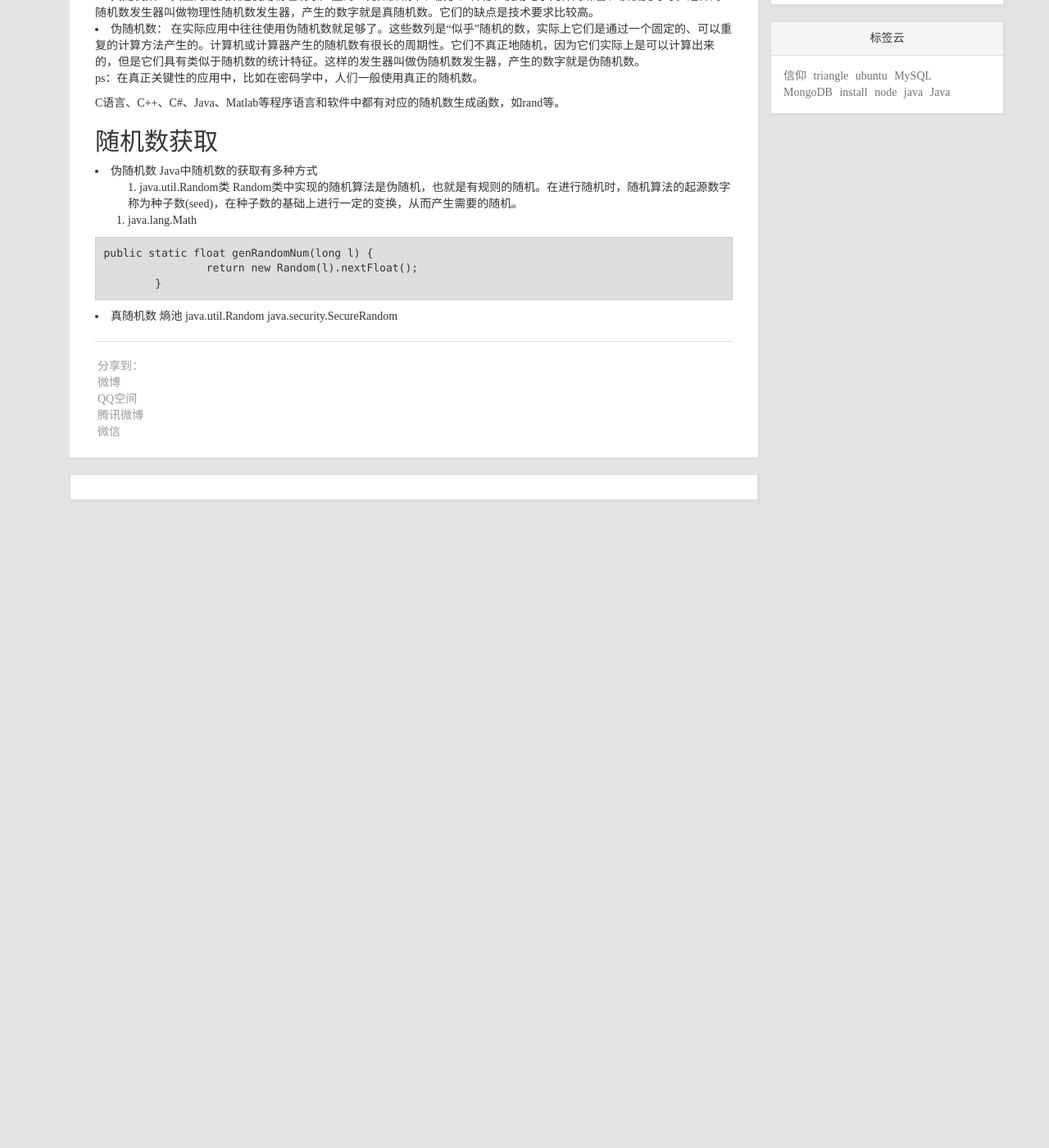
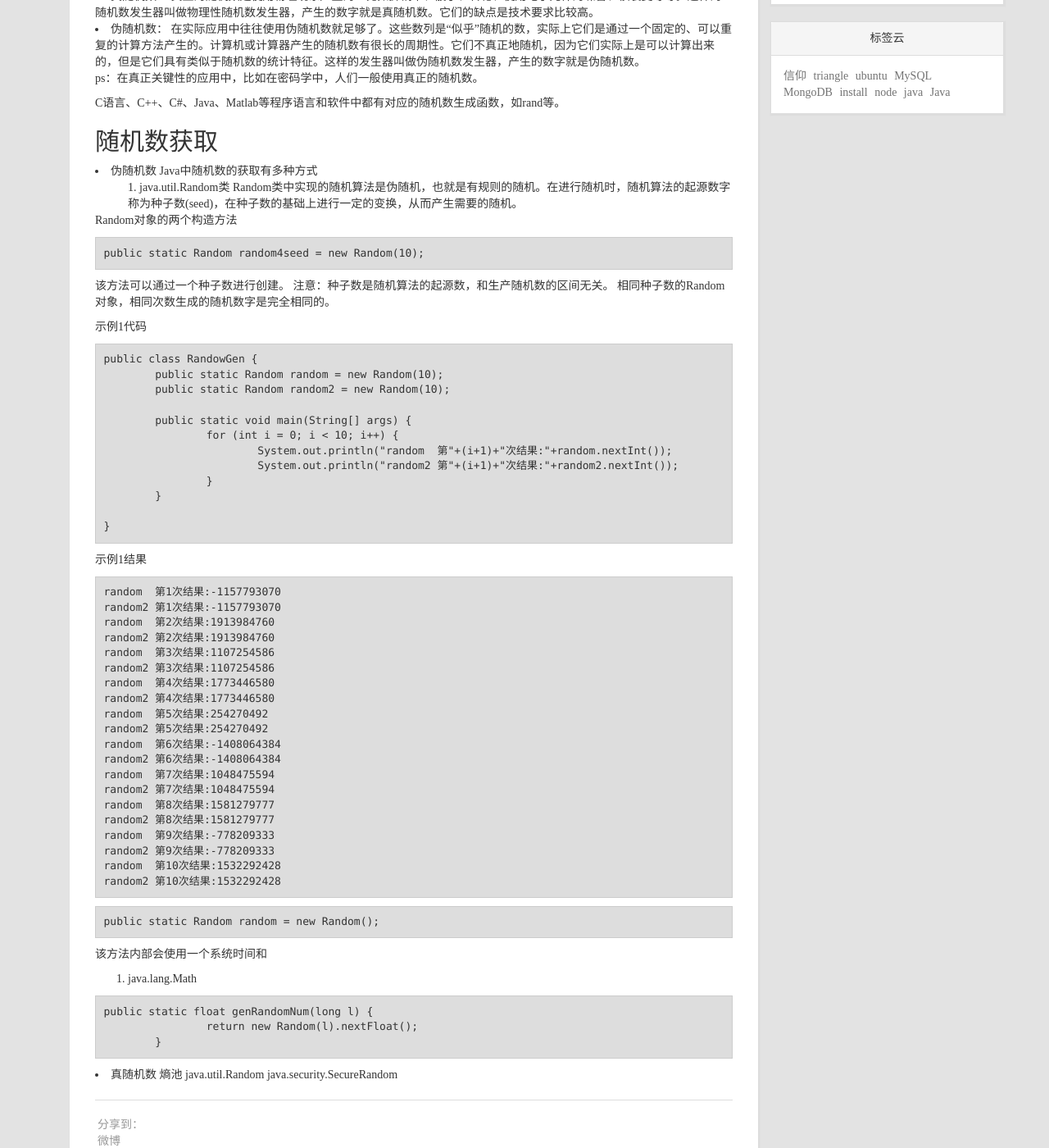
Before and after one commit to tomgg/tomgg.github.io, a Jekyll site: the page built from _posts/2016-07-20-java-random.md, in a window 1280 px wide and 1400 px high, scrolled down 302 px. Shown: the whole window at 82% size. Built offline with Jekyll 4.4.1, drawn with Linux system fonts in a browser that asks for light colours; nearby versions of some CDN libraries; Markdown is read by kramdown in place of the engine named in the settings; comment, search, counter and statistics services are not loaded; before the commit the page ends 932 px from its top, so only the background shows below that.

Commit message:
no message

````diff
--- a/_posts/2016-07-20-java-random.md
+++ b/_posts/2016-07-20-java-random.md
@@ -28,6 +28,63 @@ Java中随机数的获取有多种方式
 Random类中实现的随机算法是伪随机，也就是有规则的随机。在进行随机时，随机算法的起源数字称为种子数(seed)，在种子数的基础上进行一定的变换，从而产生需要的随机。
 
 
+Random对象的两个构造方法
+
+``` java
+public static Random random4seed = new Random(10);
+```
+该方法可以通过一个种子数进行创建。
+注意：种子数是随机算法的起源数，和生产随机数的区间无关。
+相同种子数的Random对象，相同次数生成的随机数字是完全相同的。
+
+示例1代码
+``` java
+public class RandowGen {
+	public static Random random = new Random(10);
+	public static Random random2 = new Random(10);
+
+	public static void main(String[] args) {
+		for (int i = 0; i < 10; i++) {
+			System.out.println("random  第"+(i+1)+"次结果:"+random.nextInt());
+			System.out.println("random2 第"+(i+1)+"次结果:"+random2.nextInt());
+		}
+	}
+
+}
+```
+示例1结果
+```
+random  第1次结果:-1157793070
+random2 第1次结果:-1157793070
+random  第2次结果:1913984760
+random2 第2次结果:1913984760
+random  第3次结果:1107254586
+random2 第3次结果:1107254586
+random  第4次结果:1773446580
+random2 第4次结果:1773446580
+random  第5次结果:254270492
+random2 第5次结果:254270492
+random  第6次结果:-1408064384
+random2 第6次结果:-1408064384
+random  第7次结果:1048475594
+random2 第7次结果:1048475594
+random  第8次结果:1581279777
+random2 第8次结果:1581279777
+random  第9次结果:-778209333
+random2 第9次结果:-778209333
+random  第10次结果:1532292428
+random2 第10次结果:1532292428
+```
+
+``` java
+public static Random random = new Random();
+```
+该方法内部会使用一个系统时间和
+
+
+
+
+
 2. java.lang.Math
 
 
````
Also changed, not shown: other parts of _posts/2016-07-20-java-random.md (+1 -1 lines).
